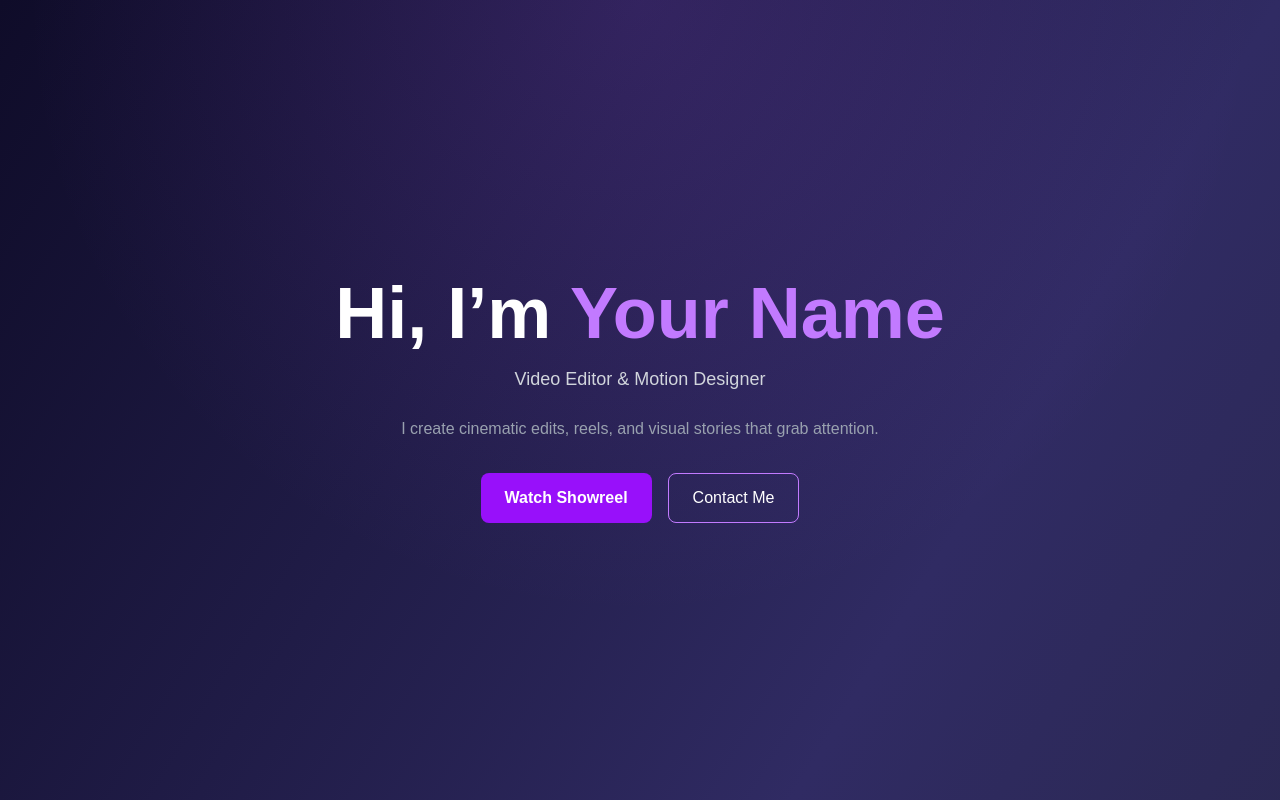
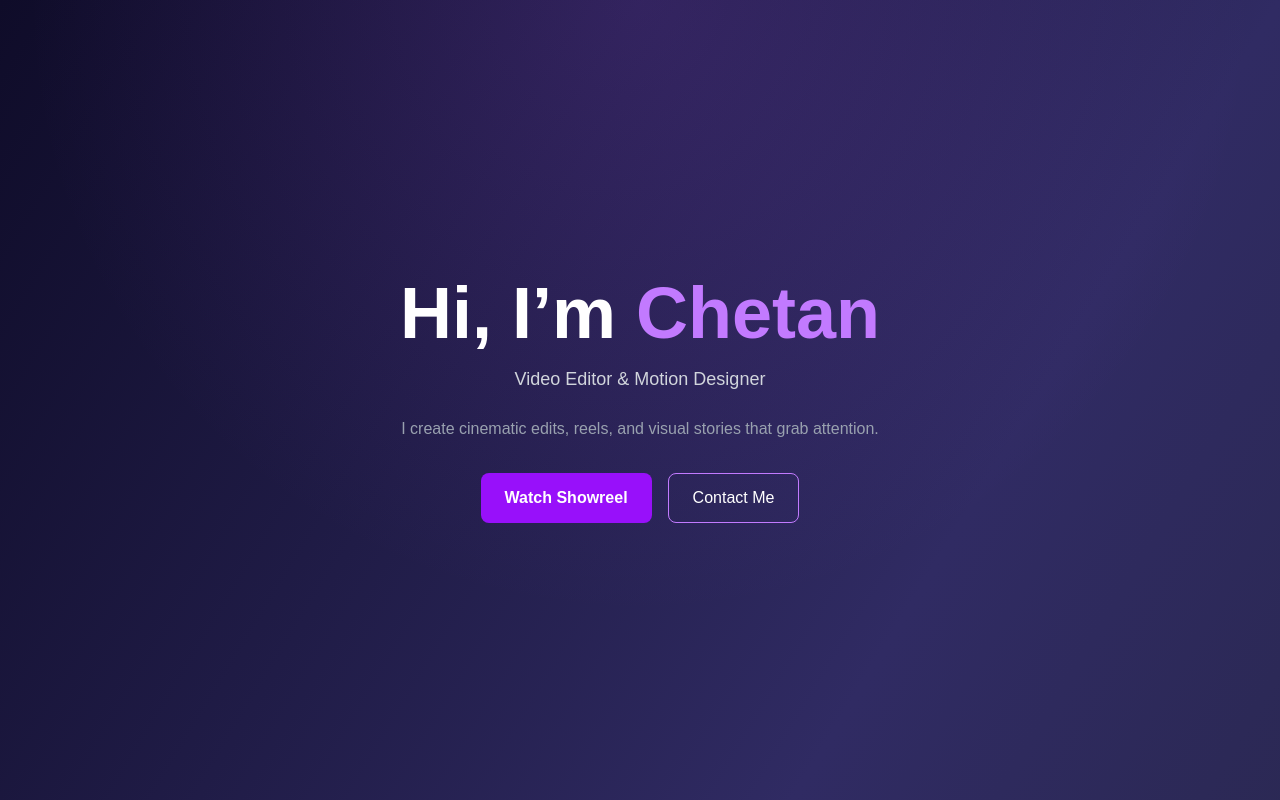
Before and after one commit to Chetan-mulge/video-editor-portfolio, a Next.js app: page / in a window 1280 px wide. Shown: the top 800 px of the page. Built offline with nearby package versions, Linux system fonts and the light colour scheme.

Commit message:
Added my name to hero section

```diff
--- a/app/sections/hero.tsx
+++ b/app/sections/hero.tsx
@@ -2,7 +2,7 @@ export default function Hero() {
   return (
     <section className="min-h-screen flex flex-col items-center justify-center text-center px-6">
       <h1 className="text-5xl md:text-7xl font-bold">
-        Hi, I’m <span className="text-purple-400">Your Name</span>
+        Hi, I’m <span className="text-purple-400">Chetan</span>
       </h1>
 
       <p className="mt-4 text-lg text-gray-300">
```
